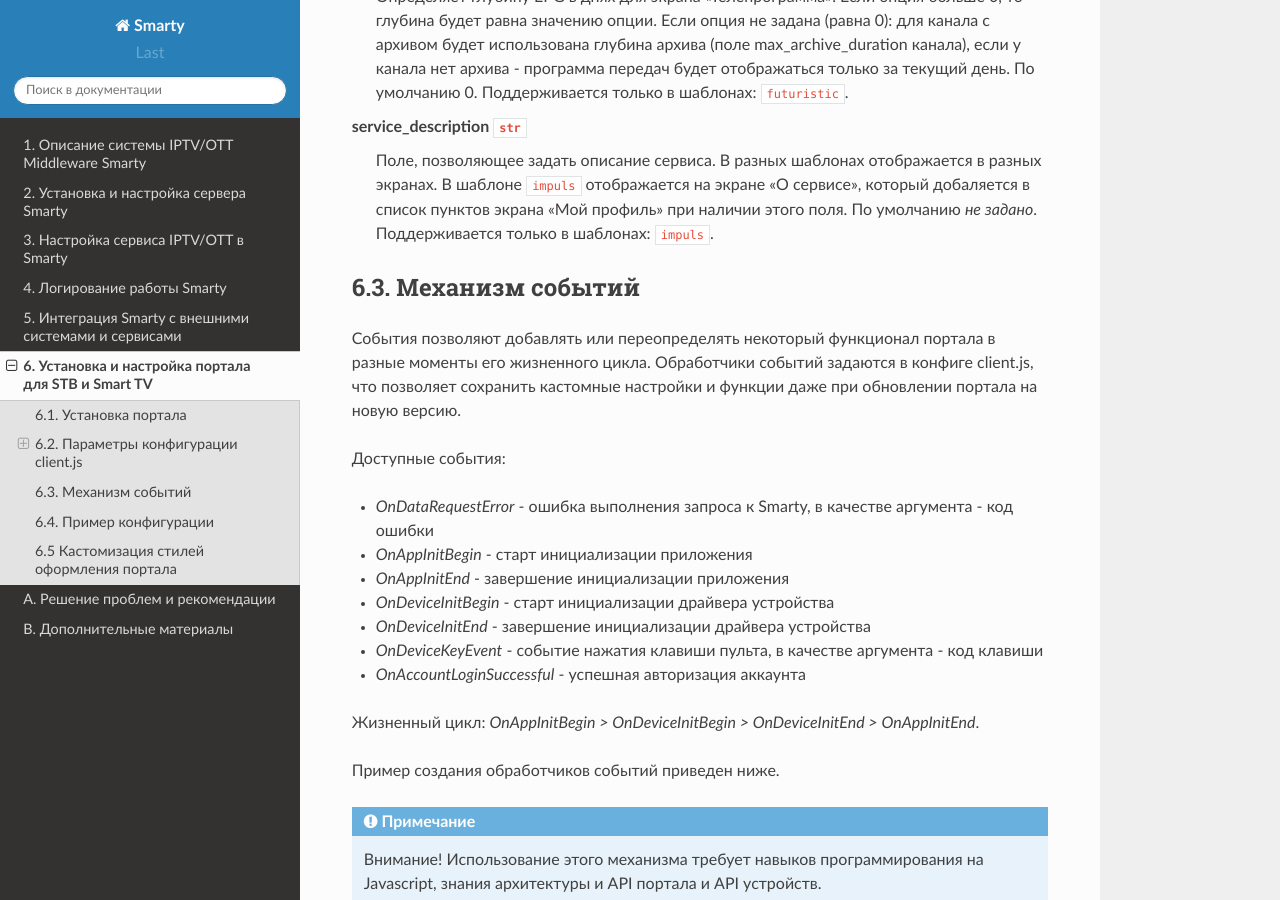
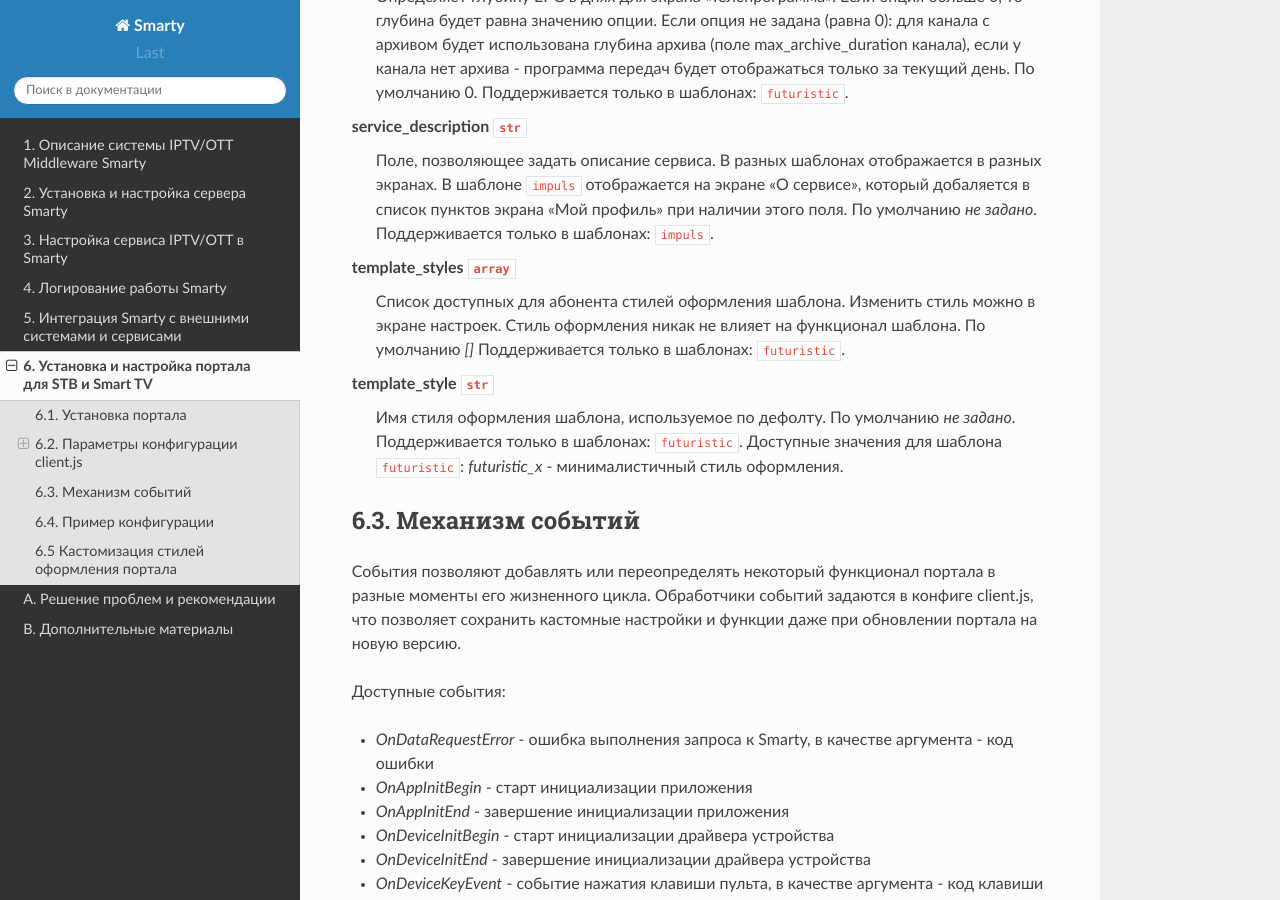
Before and after one commit to sergey-yakovlev/smarty-docs, a Sphinx documentation site: the page built from source/portal_setup.rst, in a window 1280 px wide and 900 px high, scrolled down 13483 px. Built offline with Sphinx 7.4.7 and the Read the Docs theme 2.0.0, drawn with Linux system fonts in a browser that asks for light colours.

Commit message:
Update portal_setup.rst

```diff
--- a/source/portal_setup.rst
+++ b/source/portal_setup.rst
@@ -662,6 +662,18 @@ service_description ``str``
     По умолчанию *не задано*.
     Поддерживается только в шаблонах: ``impuls``.
 
+template_styles ``array``
+    Список доступных для абонента стилей оформления шаблона. Изменить стиль можно в экране настроек. Стиль оформления никак не влияет на функционал шаблона.
+    По умолчанию *[]*
+    Поддерживается только в шаблонах: ``futuristic``.
+
+template_style ``str``
+    Имя стиля оформления шаблона, используемое по дефолту.
+    По умолчанию *не задано*.
+    Поддерживается только в шаблонах: ``futuristic``.
+    Доступные значения для шаблона ``futuristic``:
+    *futuristic_x* - минималистичный стиль оформления.
+
 .. _portal_event_system:
 
 6.3. Механизм событий
```
